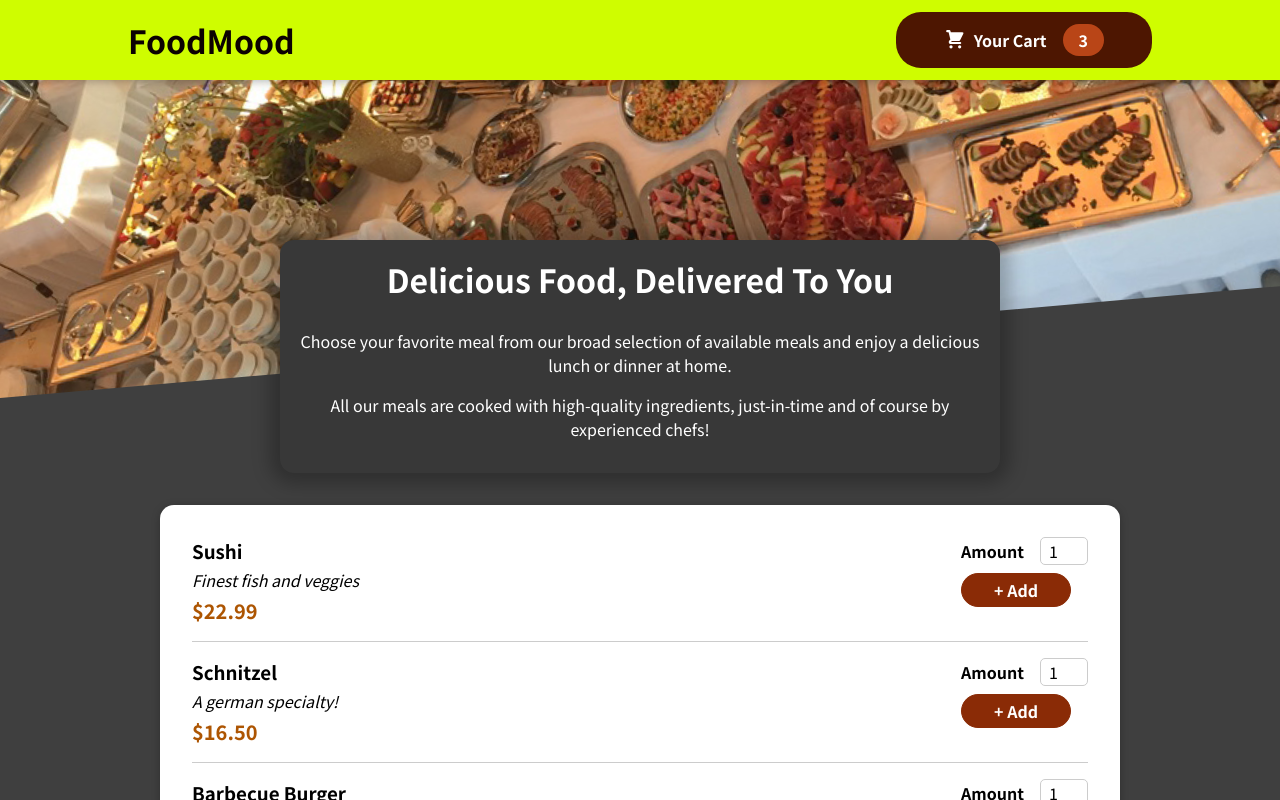
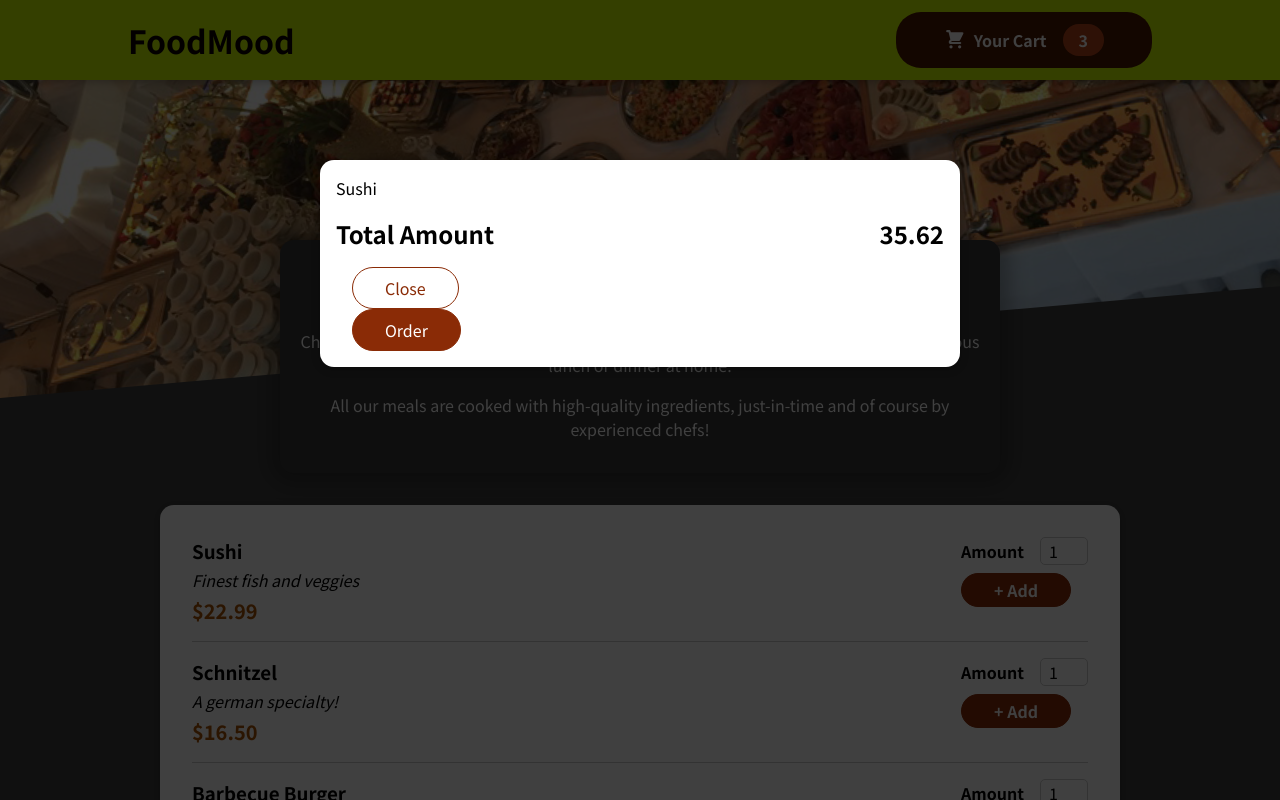
Before and after one commit to rezuanhossain/react--food-delivery-app, a React (Vite) app: page / in a window 1280 px wide. Shown: the top 800 px of the page. Built offline with nearby package versions, Linux system fonts and the light colour scheme.

Commit message:
adding a modal

```diff
--- a/index.html
+++ b/index.html
@@ -7,6 +7,7 @@
     <title>Food Mood</title>
   </head>
   <body>
+    <div id="overlays"></div>
     <div id="root"></div>
     <script type="module" src="/src/main.jsx"></script>
   </body>
--- a/src/App.jsx
+++ b/src/App.jsx
@@ -2,10 +2,12 @@
 
 import Header from './components/Layout/Header';
 import Meals from './components/Meals/Meals';
+import Cart from './components/Cart/Cart';
 
 function App() {
   return (
     <Fragment>
+      <Cart />
       <Header />
       <main>
         <Meals />
--- a/src/components/Cart/Cart.jsx
+++ b/src/components/Cart/Cart.jsx
@@ -1,3 +1,4 @@
+import Modal from '../UI/Modal';
 import classes from './Cart.module.css';
 
 const Cart = (props) => {
@@ -10,7 +11,7 @@
   );
 
   return (
-    <div>
+    <Modal>
       {cartItems}
       <div className={classes.total}>
         <span>Total Amount</span>
@@ -20,7 +21,7 @@
         <button className={classes['button--alt']}>Close</button>
         <button className={classes.button}>Order</button>
       </div>
-    </div>
+    </Modal>
   );
 };
 
--- /dev/null
+++ b/src/components/UI/Modal.jsx
@@ -0,0 +1,34 @@
+/* eslint-disable no-unused-vars */
+/* eslint-disable react/prop-types */
+import { Fragment } from 'react';
+import ReactDOM from 'react-dom';
+
+import classes from './Modal.module.css';
+
+const Backdrop = (props) => {
+  return <div className={classes.backdrop} />;
+};
+
+const ModalOverlay = (props) => {
+  return (
+    <div className={classes.modal}>
+      <div className={classes.content}>{props.children}</div>
+    </div>
+  );
+};
+
+const portalElement = document.getElementById('overlays');
+
+const Modal = (props) => {
+  return (
+    <Fragment>
+      {ReactDOM.createPortal(<Backdrop />, portalElement)}
+      {ReactDOM.createPortal(
+        <ModalOverlay>{props.children}</ModalOverlay>,
+        portalElement
+      )}
+    </Fragment>
+  );
+};
+
+export default Modal;
--- /dev/null
+++ b/src/components/UI/Modal.module.css
@@ -0,0 +1,40 @@
+.backdrop {
+    position: fixed;
+    top: 0;
+    left: 0;
+    width: 100%;
+    height: 100vh;
+    z-index: 20;
+    background-color: rgba(0, 0, 0, 0.75);
+  }
+
+  .modal {
+    position: fixed;
+    top: 20vh;
+    left: 5%;
+    width: 90%;
+    background-color: white;
+    padding: 1rem;
+    border-radius: 14px;
+    box-shadow: 0 2px 8px rgba(0, 0, 0, 0.25);
+    z-index: 30;
+    animation: slide-down 300ms ease-out forwards;
+  }
+
+  @media (min-width: 768px) {
+    .modal {
+      width: 40rem;
+      left: calc(50% - 20rem);
+    }
+  }
+
+  @keyframes slide-down {
+    from {
+      opacity: 0;
+      transform: translateY(-3rem);
+    }
+    to {
+      opacity: 1;
+      transform: translateY(0);
+    }
+  }
```
